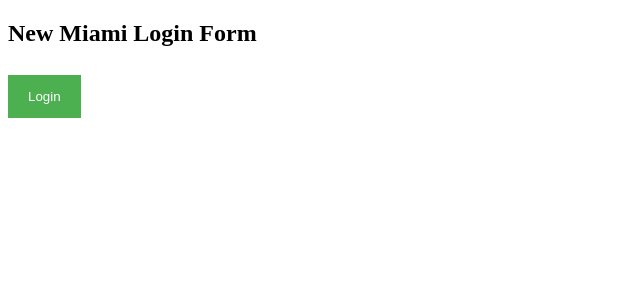
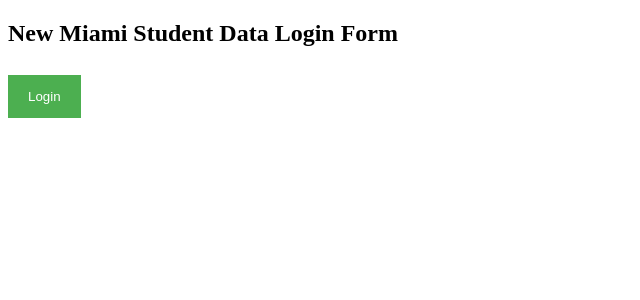
Before and after one commit to Hammer03/hammer03.github.io, a Jekyll site: the page index.html, which Jekyll copies as it is, in a window 1280 px wide. Shown: the top 300 px of the page, without its empty margins (0-640 px from the left). Built offline with Jekyll 4.4.1, drawn with Linux system fonts in a browser that asks for light colours.

Commit message:
Update index.html

```diff
--- a/index.html
+++ b/index.html
@@ -122,7 +122,7 @@ span.psw {
 </style>
 <body>
 
-<h2>New Miami Login Form</h2>
+<h2>New Miami Student Data Login Form</h2>
 
 <button onclick="document.getElementById('id01').style.display='block'" style="width:auto;">Login</button>
 
@@ -131,7 +131,7 @@ span.psw {
   <form class="modal-content animate" action="/action_page.php">
     <div class="imgcontainer">
       <span onclick="document.getElementById('id01').style.display='none'" class="close" title="Close Modal">&times;</span>
-      <img src="img_new-miami.k12.oh.us/userfiles/1117/vikes.jpeg" alt="Avatar" class="avatar">
+      <img src="http://img_new-miami.k12.oh.us/userfiles/1117/vikes.jpeg" alt="Avatar" class="avatar">
     </div>
 
     <div class="container">
```
